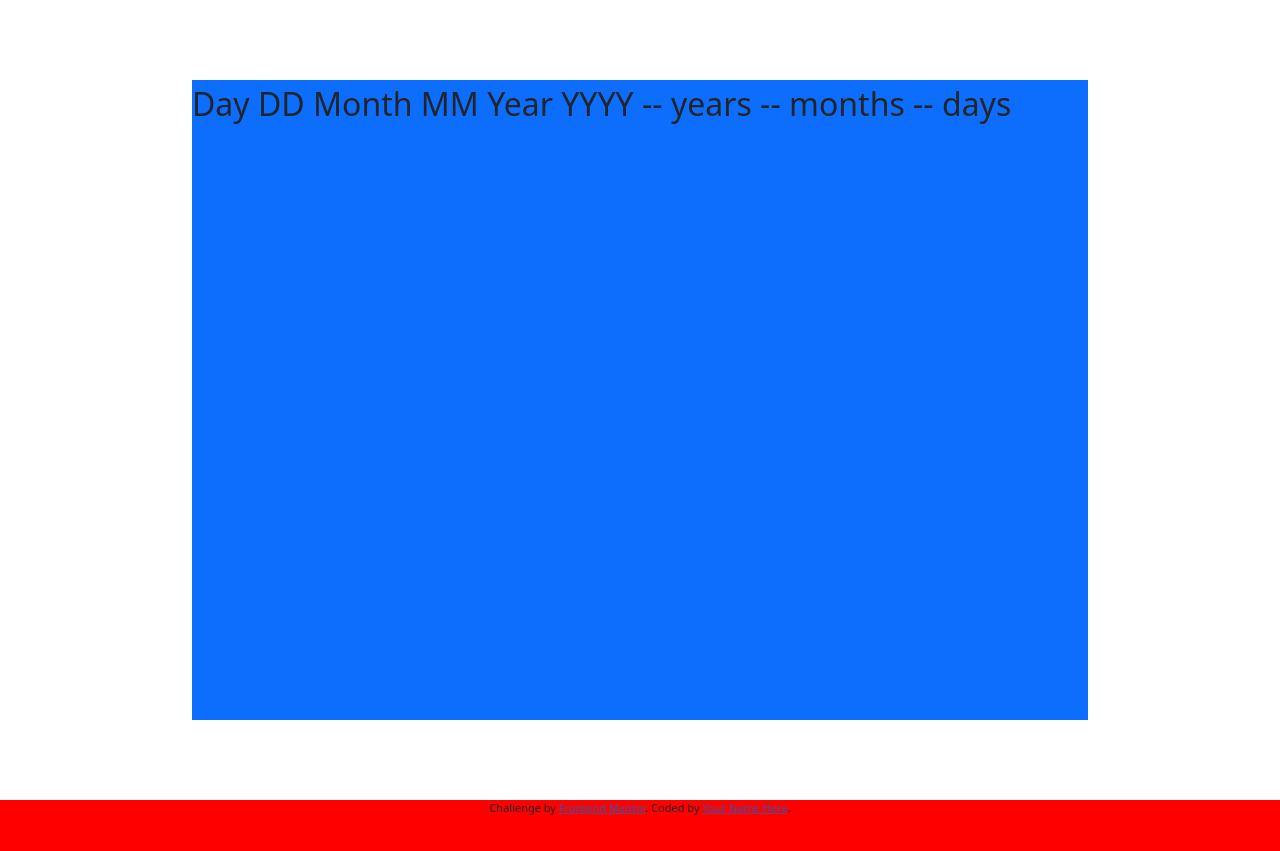
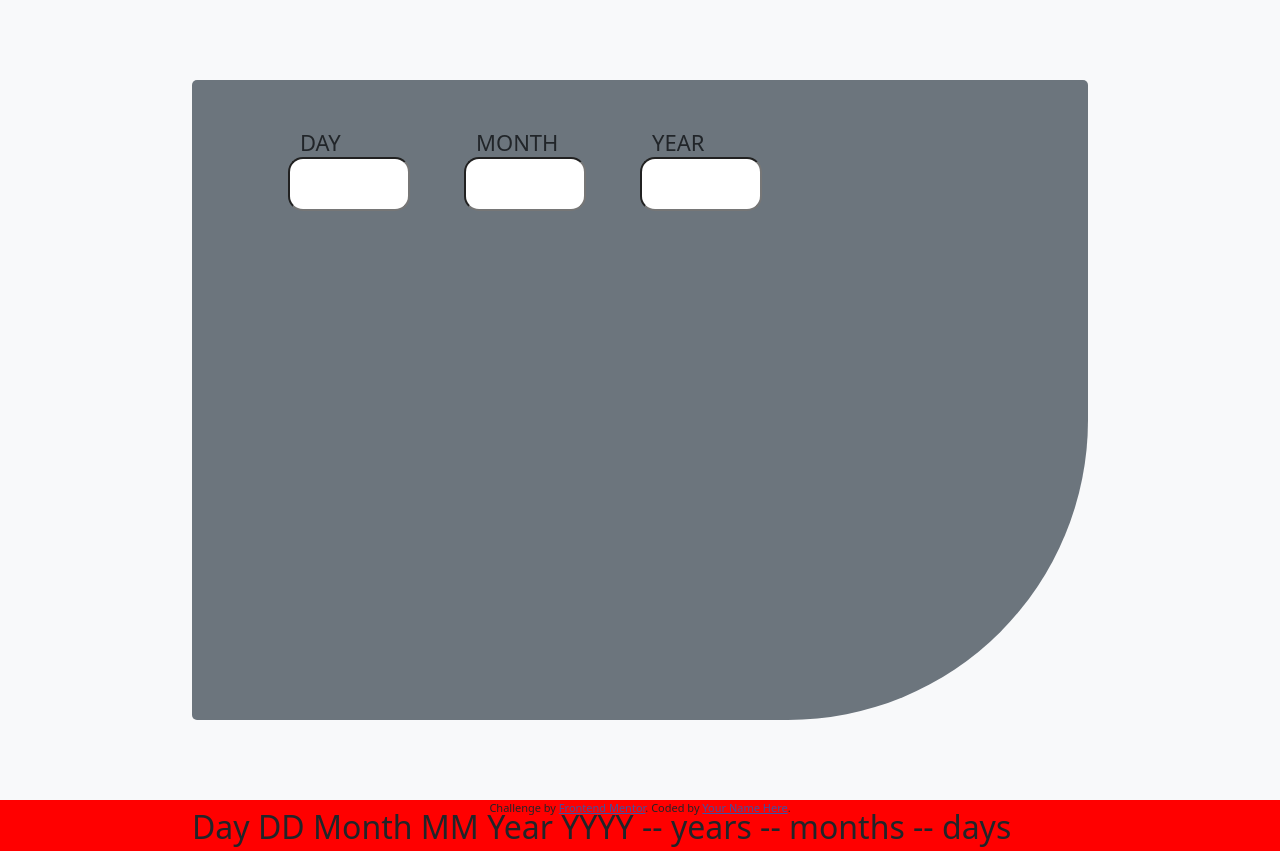
Before and after one commit to art3xias23/Bootstrap5-FronEndMentor, a plain HTML site: page age-calculator-app-main/index.html in a window 1280 px wide. Before the commit the page ends 817 px from the top, so only its background shows below. Drawn offline with nearby package versions, Linux system fonts and the light colour scheme.

Commit message:
Finished label and input for data and added cursor:pointer

```diff
--- a/age-calculator-app-main/index.html
+++ b/age-calculator-app-main/index.html
@@ -29,8 +29,46 @@
 </head>
 
 <body class="h-100">
-		<div class="d-flex align-items-center justify-content-center bg-white h-100">
-			<div class="bg-primary w-70 h-80">
+		<div id="gray-background" class="d-flex align-items-center justify-content-center bg-light h-100">
+			<div id="white-background" class="bg-secondary w-70 h-80">
+				<div class="row m-5 px-5" style="height:15%" >
+					<div class="col-3 d-flex flex-column">
+						<div class="row date-label" >
+							<label>DAY</label>
+						</div>
+						<div class="row date-input">
+							<input>
+						</div>
+					</div>
+					<div class=" col-3 d-flex flex-column">
+						<div class="row date-label" >
+							<label>MONTH</label>
+						</div>
+						<div class="row date-input">
+							<input>
+						</div>
+					</div>
+					<div class="col-3 d-flex flex-column">
+						<div class="row date-label" >
+							<label>YEAR</label>
+						</div>
+						<div class="row date-input bg-primary">
+							<input>
+						</div>
+					</div>
+				</div>
+				<div class="row" style="height:5%">
+
+				</div>
+				<div class="row" style="height:26%">
+
+				</div>
+				<div class="row" style="height:26%">
+
+				</div>
+				<div class="row" style="height:26%">
+
+				</div>
 
 				Day
 				DD
--- a/age-calculator-app-main/style.css
+++ b/age-calculator-app-main/style.css
@@ -1,101 +1,152 @@
-
-.h-95{
-	height:95%;
+.h-95 {
+	height: 95%;
 }
 
-.w-95{
-	width:95%;
-}
-w-90{
-	width:90%;
-}
-.h-85{
-	height:85%;
-}
-.w-85{
-	width:85%;
-}
-.h-80{
-	height:80%;
-}
-.w-80{
-	width:80%;
-}
-.h-75{
-	height:75%;
-}
-.w-75{
-	width:75%;
-}
-.h-70{
-	height:70%;
-}
-.w-70{
-	width:70%;
-}
-.h-65{ height:65%;
+.w-95 {
+	width: 95%;
 }
 
-.w-65{
-	width:65%;
-}
-.h-60{ height:60%;
+w-90 {
+	width: 90%;
 }
 
-.w-60{
-	width:60%;
+.h-85 {
+	height: 85%;
 }
-.h-55{
-	height:55%;
+
+.w-85 {
+	width: 85%;
 }
-.w-55{
-	width:55%;
+
+.h-80 {
+	height: 80%;
 }
-.w-45{
+
+.w-80 {
+	width: 80%;
+}
+
+.h-75 {
+	height: 75%;
+}
+
+.w-75 {
+	width: 75%;
+}
+
+.h-70 {
+	height: 70%;
+}
+
+.w-70 {
+	width: 70%;
+}
+
+.h-65 {
+	height: 65%;
+}
+
+.w-65 {
+	width: 65%;
+}
+
+.h-60 {
+	height: 60%;
+}
+
+.w-60 {
+	width: 60%;
+}
+
+.h-55 {
+	height: 55%;
+}
+
+.w-55 {
+	width: 55%;
+}
+
+.w-45 {
 	width: 45%;
 }
 
-.h-45{
+.h-45 {
 	height: 45%;
 }
-.w-40{
+
+.w-40 {
 	width: 40%;
 }
 
-.h-40{
+.h-40 {
 	height: 40%;
 }
-.w-35{
+
+.w-35 {
 	width: 35%;
 }
 
-.h-35{
+.h-35 {
 	height: 35%;
 }
-.w-30{
+
+.w-30 {
 	width: 30%;
 }
 
-.h-30{
+.h-30 {
 	height: 30%;
 }
-.w-25{
+
+.w-25 {
 	width: 25%;
 }
 
-.h-25{
+.h-25 {
 	height: 25%;
 }
-.w-20{
+
+.w-20 {
 	width: 20%;
 }
 
-.h-20{
+.h-20 {
 	height: 20%;
 }
 
 
-body{
-	background-color:red;
-	font-size:32px;
+body {
+	background-color: red;
+	font-size: 32px;
 }
+
+#white-background {
+	border-radius: 5px;
+	border-bottom-right-radius: 300px;
+}
+
+.date-col{
+	width:100%;
+}
+
+.date-label{
+	width:70%;
+	font-size:22px;
+	height:30%;
+	display:flex;
+	flex-direction:column;
+	justify-content: center;
+}
+.date-input{
+	width:80%;
+	height:50%;
+	border-radius:100px;
+}
+
+input{
+	border-radius:15px;
+}
+
+input:hover{
+	cursor: pointer;
+}
```
